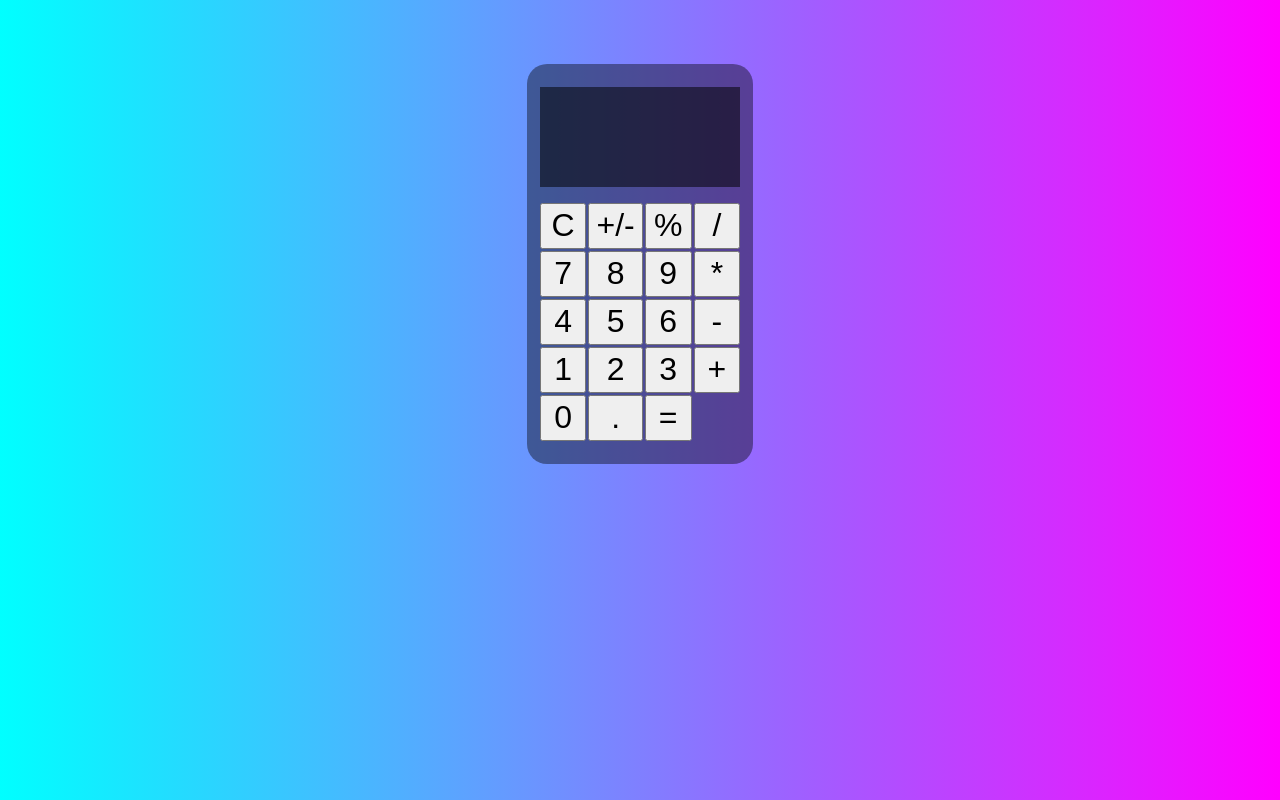
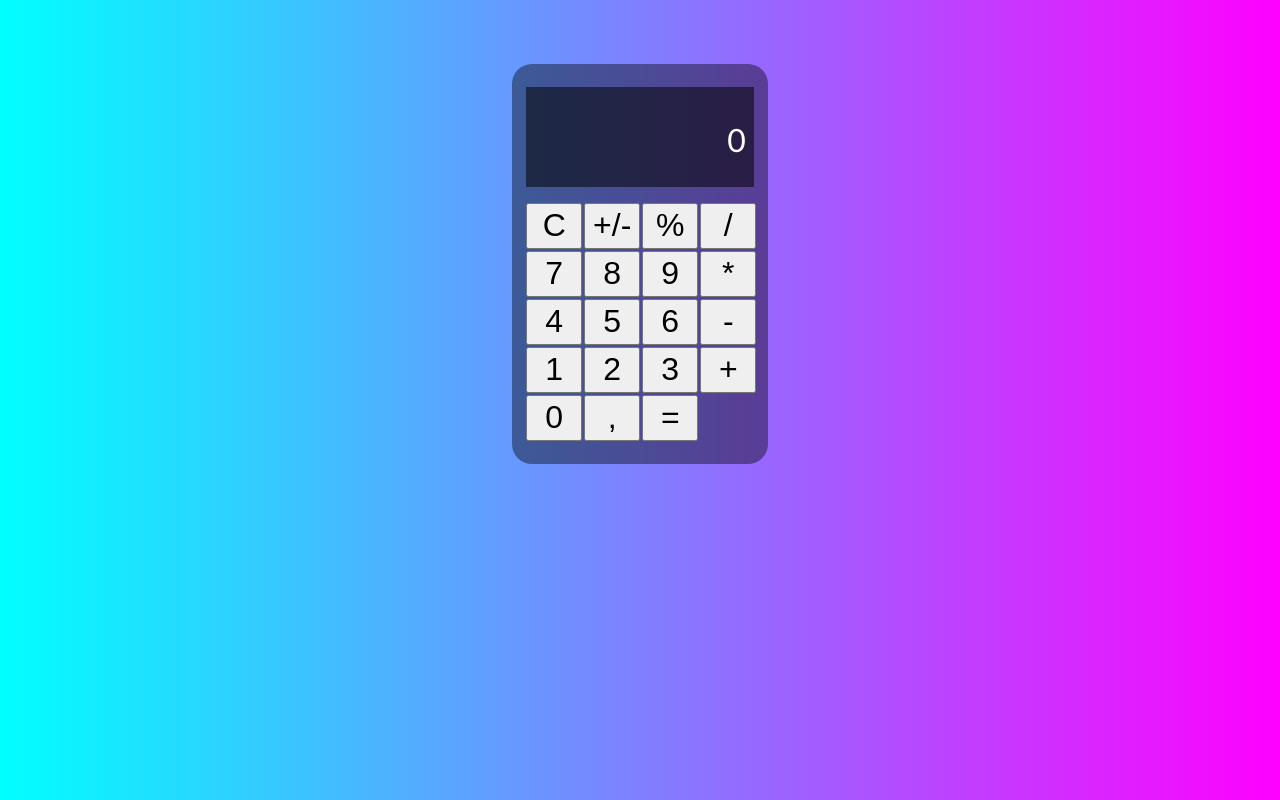
Before and after one commit to marceljaworski/react-calculator, a React (Create React App) app: page / in a window 1280 px wide. Built offline with nearby package versions, Linux system fonts and the light colour scheme; the HTML template or start-up script is replaced by a standard one.

Commit message:
display text-align and calculator sized

```diff
--- a/src/components/Calculator.js
+++ b/src/components/Calculator.js
@@ -3,9 +3,10 @@ import './calculator.css'
 import { useState } from 'react';
 
 function Calculator () {
-    const [number, setNumber] = useState([])
-    const [firstNumber, setfirstNumber] = useState()
+    const [number, setNumber] = useState([0])
+    const [firstNumber, setfirstNumber] = useState("")
     const [operator, setOperator] = useState("")
+    console.log(number, firstNumber)
 
     const handleOperator = (event) => {
         setOperator(event.target.value);
@@ -18,7 +19,7 @@ function Calculator () {
     }
     const handleAC = () => {
         setNumber([]);
-        setfirstNumber()
+        setfirstNumber("")
         setOperator("")
     }
     const handleMinus = () => {
@@ -34,32 +35,32 @@ function Calculator () {
         switch (operator) {
             case "+":
                 setNumber([(+firstNumber + +number.join(""))])
-                setfirstNumber()
+                setfirstNumber("")
                 setOperator("")
                 break;
             case "-":
                 setNumber([(+firstNumber - +number.join(""))])
-                setfirstNumber()
+                setfirstNumber("")
                 setOperator("")
                 break;
             case "*":
                 setNumber([(+firstNumber * +number.join(""))])
-                setfirstNumber()
+                setfirstNumber("")
                 setOperator("")
                 break;
             case "/":
                 setNumber([(+firstNumber / +number.join(""))])
-                setfirstNumber()
+                setfirstNumber("")
                 setOperator("")
                 break;
             case "%":
                 setNumber([(+firstNumber % +number.join(""))])
-                setfirstNumber()
+                setfirstNumber("")
                 setOperator("")
                 break;
 
             default:
-                console.log(`Sorry, we are out of`);
+                console.log(`please choose an operator`);
 
         }
     }
@@ -84,7 +85,7 @@ function Calculator () {
                 <button onClick={handleNumber} name= "number" value="3">3</button>
                 <button onClick={handleOperator} name= "operator" value="+">+</button>
                 <button onClick={handleNumber} name= "number" value="0">0</button>
-                <button onClick={handleOperator} value=".">.</button>
+                <button onClick={handleOperator} value=",">,</button>
                 <button onClick={calculate} value="=">=</button>
             </div>
         </div>
--- a/src/components/calculator.css
+++ b/src/components/calculator.css
@@ -1,5 +1,6 @@
 .Calculator{
     height: 400px;
+    width: 16rem;
     background: rgba(0, 0, 0, 0.413);
     border-radius: 20px;
     display: flex;
@@ -20,5 +21,5 @@
 button{
     cursor: pointer;
     font-size: xx-large;
-    /* border-radius: 50%; */
+    width: 3.5rem;
 }
--- a/src/components/display.css
+++ b/src/components/display.css
@@ -12,12 +12,15 @@
     font-size: xx-large;
     background-color: rgba(0, 0, 0, 0.531);
 }
+
 .previous {
-    text-align: center;
+    text-align: right;
+    margin-inline: 0.5rem;
 }
 
 .current {
     font-size: large;
-    text-align: center;
+    text-align: right;
     margin-top: 1rem;
+    margin-inline: 0.5rem;
 }
```
Also changed, not shown: 1 other file (tests, documents, lock files or other folders).
